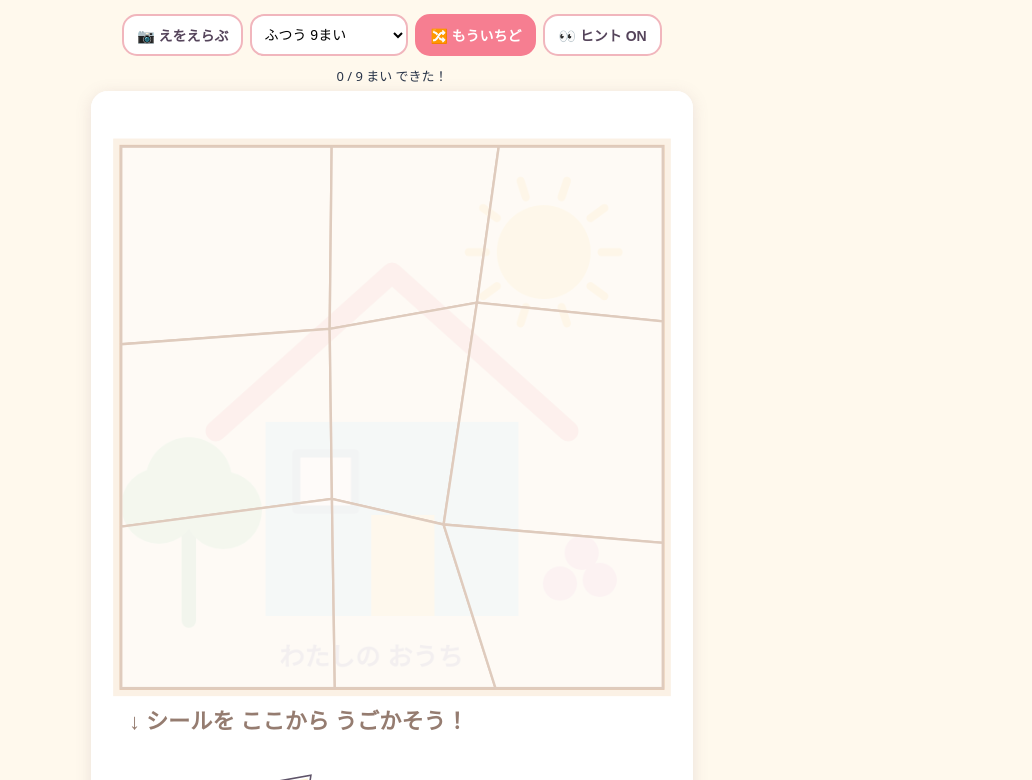
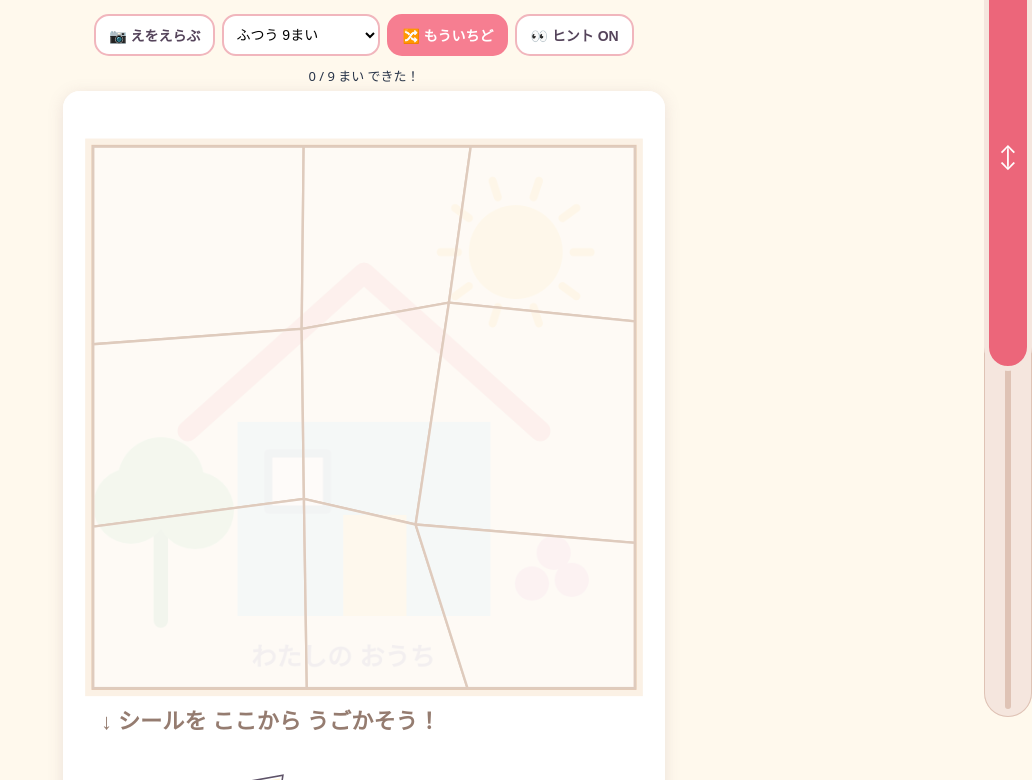
Before and after one commit to ixzaby-bot/oekaki-seal-puzzle, a plain HTML site: page index.html in a window 1280 px wide. Shown: the part 71-851 px from the top of the page, without its empty margins (248-1280 px from the left). Drawn offline with Linux system fonts and the light colour scheme.

Commit message:
Add files via upload

```diff
--- a/index.html
+++ b/index.html
@@ -1,14 +1,58 @@
 <!doctype html><html lang="ja"><head><meta charset="utf-8"><meta name="viewport" content="width=device-width,initial-scale=1,maximum-scale=1,user-scalable=no"><title>おえかきシールパズル</title><style>
 :root{font-family:system-ui,-apple-system,sans-serif;color:#283448;background:#fff9ed}*{box-sizing:border-box}body{margin:0}header{padding:13px 14px 7px;text-align:center}h1{font-size:22px;margin:0;color:#ec667a}header p{font-size:12px;margin:5px 0;color:#697386}.controls{display:flex;gap:7px;justify-content:center;flex-wrap:wrap;padding:5px 8px}button,.upload{background:#fff;border:2px solid #f1b6bd;border-radius:15px;padding:9px 13px;font-weight:700;font-size:14px;color:#55445b;cursor:pointer}.primary{background:#f67e91;color:white;border-color:#f67e91}.upload input{display:none}select{border:2px solid #f1b6bd;border-radius:14px;background:#fff;padding:8px;font-size:14px}#status{text-align:center;font-size:13px;margin:5px 0 0;min-height:19px}main{max-width:620px;margin:auto;padding:6px 9px 20px}canvas{display:block;width:100%;border-radius:17px;background:#fff;touch-action:none;box-shadow:0 3px 16px #8a64752b}footer{text-align:center;color:#697386;font-size:12px;padding:8px}#message{font-weight:bold;color:#de6177}
-</style></head><body><header><h1>🎨 おえかきシールパズル</h1><p>じぶんの絵を ばらばらシールにして あそぼう！</p></header><div class="controls"><label class="upload">📷 えをえらぶ<input id="file" type="file" accept="image/*"></label><select id="level" aria-label="難易度"><option value="2">かんたん 4まい</option><option value="3" selected>ふつう 9まい</option><option value="4">むずかしい 16まい</option></select><button class="primary" id="new">🔀 もういちど</button><button id="hint">👀 ヒント ON</button></div><div id="status">ゲームを じゅんびしています…</div><main><canvas id="game" aria-label="シールパズルのゲーム画面"></canvas></main><footer><span id="message">ぴったりのばしょに おくと カチッとはまるよ！</span><p>画像は端末内で処理します。外部へのアップロードはしません。</p></footer><script>
+/* Reserve a separate lane so the scroll control never covers game controls. */
+body{padding-right:calc(56px + env(safe-area-inset-right,0px))}
+#page-scroll{position:fixed;z-index:10;right:env(safe-area-inset-right,0px);top:12px;width:48px;height:calc(100vh - 24px);height:calc(100dvh - 24px);touch-action:none;user-select:none;-webkit-user-select:none;border-radius:24px;background:#f5e6de;box-shadow:inset 0 0 0 1px #dfc3b5}
+#page-scroll[hidden]{display:none}
+#page-scroll::before{content:'';position:absolute;top:8px;bottom:8px;left:21px;width:6px;border-radius:3px;background:#dfc3b5}
+#scroll-thumb{position:absolute;top:0;left:0;width:48px;min-height:48px;border:5px solid #f5e6de;border-radius:24px;background:#ec667a;display:flex;align-items:center;justify-content:center;color:white;font-size:22px;cursor:grab}
+#page-scroll:focus-visible{outline:3px solid #55445b;outline-offset:-3px}
+#page-scroll.scrolling #scroll-thumb{background:#c84660;cursor:grabbing}
+</style></head><body><header><h1>🎨 おえかきシールパズル</h1><p>じぶんの絵を ばらばらシールにして あそぼう！</p></header><div class="controls"><label class="upload">📷 えをえらぶ<input id="file" type="file" accept="image/*"></label><select id="level" aria-label="難易度"><option value="2">かんたん 4まい</option><option value="3" selected>ふつう 9まい</option><option value="4">むずかしい 16まい</option></select><button class="primary" id="new">🔀 もういちど</button><button id="hint">👀 ヒント ON</button></div><div id="status">ゲームを じゅんびしています…</div><main><canvas id="game" aria-label="シールパズルのゲーム画面"></canvas></main><footer><span id="message">ぴったりのばしょに おくと カチッとはまるよ！</span><p>画像は端末内で処理します。外部へのアップロードはしません。</p></footer><div id="page-scroll" role="scrollbar" aria-label="ページを上下にうごかす" aria-controls="game" aria-orientation="vertical" aria-valuemin="0" aria-valuemax="100" aria-valuenow="0" tabindex="0" hidden><span id="scroll-thumb" aria-hidden="true">↕</span></div><script>
 (()=>{'use strict';
 const canvas=document.getElementById('game'),ctx=canvas.getContext('2d');const file=document.getElementById('file'),level=document.getElementById('level'),status=document.getElementById('status'),msg=document.getElementById('message'),hintBtn=document.getElementById('hint');
 let img=null,N=3,pieces=[],board={},scale=1,drag=null,hint=true,completed=false,confetti=[],seed=0;
+const scrollTrack=document.getElementById('page-scroll'),scrollThumb=document.getElementById('scroll-thumb');
+let scrollDrag=null,scrollFrame=0;
+function scrollMetrics(){
+ const viewport=window.visualViewport,viewHeight=viewport?viewport.height:window.innerHeight;
+ const height=Math.max(0,viewHeight-24),total=document.documentElement.scrollHeight;
+ const max=Math.max(0,total-viewHeight),thumb=Math.min(height,Math.max(48,height*viewHeight/total));
+ return {height,max,thumb,travel:height-thumb,top:12+(viewport?viewport.offsetTop:0)};
+}
+function updateScroll(){
+ scrollFrame=0;const m=scrollMetrics();scrollTrack.hidden=m.max<=1||m.travel<=0;
+ scrollTrack.style.top=m.top+'px';scrollTrack.style.height=m.height+'px';scrollThumb.style.height=m.thumb+'px';
+ const ratio=m.max?Math.max(0,Math.min(1,window.scrollY/m.max)):0;
+ scrollThumb.style.transform='translateY('+(ratio*m.travel)+'px)';scrollTrack.setAttribute('aria-valuenow',Math.round(ratio*100));
+}
+function scheduleScroll(){if(!scrollFrame)scrollFrame=requestAnimationFrame(updateScroll)}
+function moveScroll(e){
+ const m=scrollMetrics();if(!scrollDrag||!m.travel)return;
+ const y=e.clientY-scrollTrack.getBoundingClientRect().top-scrollDrag.offset;
+ window.scrollTo(0,Math.max(0,Math.min(1,y/m.travel))*m.max);updateScroll();
+}
+scrollTrack.addEventListener('pointerdown',e=>{
+ if(drag||scrollDrag||!e.isPrimary||e.button!==0)return;
+ e.preventDefault();e.stopPropagation();const m=scrollMetrics();
+ scrollDrag={id:e.pointerId,offset:e.target===scrollThumb?e.clientY-scrollThumb.getBoundingClientRect().top:m.thumb/2};
+ scrollTrack.setPointerCapture(e.pointerId);scrollTrack.classList.add('scrolling');moveScroll(e);
+});
+scrollTrack.addEventListener('pointermove',e=>{if(scrollDrag&&e.pointerId===scrollDrag.id){e.preventDefault();moveScroll(e)}});
+function endScroll(e){if(!scrollDrag||e.pointerId!==scrollDrag.id)return;scrollDrag=null;scrollTrack.classList.remove('scrolling');if(scrollTrack.hasPointerCapture(e.pointerId))scrollTrack.releasePointerCapture(e.pointerId)}
+for(const type of ['pointerup','pointercancel','lostpointercapture'])scrollTrack.addEventListener(type,endScroll);
+scrollTrack.addEventListener('keydown',e=>{
+ if(drag)return;const m=scrollMetrics(),steps={ArrowDown:60,ArrowUp:-60,PageDown:window.innerHeight*.8,PageUp:-window.innerHeight*.8,Home:-m.max,End:m.max};
+ if(Object.prototype.hasOwnProperty.call(steps,e.key)){e.preventDefault();window.scrollTo(0,Math.max(0,Math.min(m.max,window.scrollY+steps[e.key])));scheduleScroll()}
+});
+window.addEventListener('scroll',scheduleScroll,{passive:true});window.addEventListener('resize',scheduleScroll);
+if(window.visualViewport){window.visualViewport.addEventListener('resize',scheduleScroll);window.visualViewport.addEventListener('scroll',scheduleScroll)}
+if(window.ResizeObserver)new ResizeObserver(scheduleScroll).observe(document.body);
 const W=380,H=650;function rand(a,b){return a+Math.random()*(b-a)}
 function sample(){const c=document.createElement('canvas');c.width=600;c.height=600;const g=c.getContext('2d');g.fillStyle='#fff4d6';g.fillRect(0,0,600,600);g.lineCap='round';g.lineJoin='round';g.strokeStyle='#ed736b';g.lineWidth=23;g.beginPath();g.moveTo(105,315);g.lineTo(300,140);g.lineTo(495,315);g.stroke();g.fillStyle='#8bd3e9';g.fillRect(160,305,280,215);g.fillStyle='#ffd06b';g.fillRect(277,408,70,112);g.fillStyle='#fff';g.fillRect(194,340,65,62);g.strokeStyle='#6d9cc5';g.lineWidth=9;g.strokeRect(194,340,65,62);g.fillStyle='#ffc743';g.beginPath();g.arc(468,117,52,0,Math.PI*2);g.fill();g.strokeStyle='#ffb932';g.lineWidth=9;for(let i=0;i<10;i++){let a=i*Math.PI/5;g.beginPath();g.moveTo(468+64*Math.cos(a),117+64*Math.sin(a));g.lineTo(468+83*Math.cos(a),117+83*Math.sin(a));g.stroke()}g.strokeStyle='#6aaf70';g.lineWidth=16;g.beginPath();g.moveTo(75,525);g.lineTo(75,388);g.stroke();g.fillStyle='#80c97d';for(const [x,y,r] of [[75,370,48],[42,398,42],[113,403,43]]){g.beginPath();g.arc(x,y,r,0,7);g.fill()}g.fillStyle='#e789af';for(const [x,y] of [[510,450],[530,480],[486,484]]){g.beginPath();g.arc(x,y,19,0,7);g.fill()}g.fillStyle='#6f628e';g.font='bold 28px sans-serif';g.fillText('わたしの おうち',175,575);img=c;start()}
 function makePieces(){const S=board.size,Nn=N;const pts=[];for(let j=0;j<=N;j++){pts[j]=[];for(let i=0;i<=N;i++){pts[j][i]={x:i*S/N+(i===0||i===N?0:rand(-.22,.22)*S/N),y:j*S/N+(j===0||j===N?0:rand(-.22,.22)*S/N)}}}pieces=[];for(let j=0;j<N;j++)for(let i=0;i<N;i++){let verts=[pts[j][i],pts[j][i+1],pts[j+1][i+1],pts[j+1][i]].map(p=>({x:p.x,y:p.y}));let minX=Math.min(...verts.map(p=>p.x)),maxX=Math.max(...verts.map(p=>p.x)),minY=Math.min(...verts.map(p=>p.y)),maxY=Math.max(...verts.map(p=>p.y));pieces.push({verts,minX,maxX,minY,maxY,cx:(minX+maxX)/2,cy:(minY+maxY)/2,x:0,y:0,locked:false,id:j*N+i})}let order=[...pieces.keys()].sort(()=>Math.random()-.5);let cols=3,slotW=(W-30)/cols,slotH=94;pieces.forEach((p,k)=>{let q=order.indexOf(k),c=q%cols,r=Math.floor(q/cols);p.x=15+c*slotW+slotW/2-p.cx;p.y=board.bottom+43+r*slotH+slotH/2-p.cy;});}
-function start(){N=+level.value;completed=false;confetti=[];let availableWidth=W-38;board={x:19,y:35,size:availableWidth};board.bottom=board.y+board.size;makePieces();status.textContent='0 / '+pieces.length+' まい できた！';msg.textContent='ぴったりのばしょに おくと カチッとはまるよ！';resize();draw()}
-function resize(){const r=canvas.getBoundingClientRect();let w=r.width||380;scale=w/W;let rows=Math.ceil(N*N/3);let h=Math.max(580,board.bottom+70+rows*94+20);canvas.style.height=(h*scale)+'px';let dpr=Math.min(window.devicePixelRatio||1,2);canvas.width=Math.round(w*dpr);canvas.height=Math.round(h*scale*dpr);ctx.setTransform(dpr*scale,0,0,dpr*scale,0,0);draw()}
+function start(){cancelDrag();N=+level.value;completed=false;confetti=[];let availableWidth=W-38;board={x:19,y:35,size:availableWidth};board.bottom=board.y+board.size;makePieces();status.textContent='0 / '+pieces.length+' まい できた！';msg.textContent='ぴったりのばしょに おくと カチッとはまるよ！';resize();draw()}
+function resize(){cancelDrag();scheduleScroll();const r=canvas.getBoundingClientRect();let w=r.width||380;scale=w/W;let rows=Math.ceil(N*N/3);let h=Math.max(580,board.bottom+70+rows*94+20);canvas.style.height=(h*scale)+'px';let dpr=Math.min(window.devicePixelRatio||1,2);canvas.width=Math.round(w*dpr);canvas.height=Math.round(h*scale*dpr);ctx.setTransform(dpr*scale,0,0,dpr*scale,0,0);draw()}
 function path(p,dx=0,dy=0){ctx.beginPath();p.verts.forEach((v,i)=>i?ctx.lineTo(board.x+v.x+dx,board.y+v.y+dy):ctx.moveTo(board.x+v.x+dx,board.y+v.y+dy));ctx.closePath()}
 function imageCover(){if(!img)return;let iw=img.naturalWidth||img.width,ih=img.naturalHeight||img.height,s=Math.min(iw,ih),sx=(iw-s)/2,sy=(ih-s)/2;ctx.drawImage(img,sx,sy,s,s,board.x,board.y,board.size,board.size)}
 function draw(){if(!img)return;let rows=Math.ceil(N*N/3),h=Math.max(580,board.bottom+70+rows*94+20);ctx.clearRect(0,0,W,h);ctx.fillStyle='#fff';ctx.fillRect(0,0,W,h);ctx.fillStyle='#fbf1e5';ctx.fillRect(board.x-5,board.y-5,board.size+10,board.size+10);ctx.save();ctx.globalAlpha=hint ? 0.25 : 0.055;imageCover();ctx.restore();ctx.strokeStyle='#e4c4aa';ctx.lineWidth=2;ctx.strokeRect(board.x,board.y,board.size,board.size);for(const p of pieces){if(p.locked)continue;path(p);ctx.fillStyle='#ffffffb0';ctx.fill();ctx.strokeStyle='#dfcbbd';ctx.lineWidth=1.5;ctx.stroke()}ctx.font='bold 14px system-ui';ctx.fillStyle='#957c70';ctx.fillText('↓ シールを ここから うごかそう！',24,board.bottom+26);
@@ -16,6 +60,6 @@ for(const p of pieces){if(drag && p===drag.piece)continue;drawPiece(p)}if(drag)d
 function drawPiece(p){ctx.save();let dx=p.locked?0:p.x,dy=p.locked?0:p.y;path(p,dx,dy);ctx.clip();ctx.translate(dx,dy);imageCover();ctx.restore();path(p,dx,dy);ctx.strokeStyle=p.locked?'#ffffff77':'#ffffff';ctx.lineWidth=p.locked?1:3;ctx.stroke();if(!p.locked){ctx.strokeStyle='#5e5368';ctx.lineWidth=1;ctx.stroke()}}
 function point(e){const r=canvas.getBoundingClientRect();return{x:(e.clientX-r.left)/scale,y:(e.clientY-r.top)/scale}}
 function hit(p,x,y){let v=p.verts.map(a=>({x:board.x+a.x+p.x,y:board.y+a.y+p.y}));let inside=false;for(let i=0,j=v.length-1;i<v.length;j=i++){if((v[i].y>y)!==(v[j].y>y)&&x<(v[j].x-v[i].x)*(y-v[i].y)/(v[j].y-v[i].y)+v[i].x)inside=!inside}return inside}
-canvas.addEventListener('pointerdown',e=>{if(completed)return;let a=point(e);for(let k=pieces.length-1;k>=0;k--){let p=pieces[k];if(!p.locked&&hit(p,a.x,a.y)){drag={piece:p,ox:a.x-p.x,oy:a.y-p.y};pieces.splice(k,1);pieces.push(p);if(canvas.setPointerCapture){try{canvas.setPointerCapture(e.pointerId)}catch(err){}}draw();break}}});canvas.addEventListener('pointermove',e=>{if(!drag)return;let a=point(e),p=drag.piece;p.x=a.x-drag.ox;p.y=a.y-drag.oy;draw()});function release(){if(!drag)return;let p=drag.piece;drag=null;if(Math.hypot(p.x,p.y)<Math.max(23,board.size/N*.33)){p.x=0;p.y=0;p.locked=true;let count=pieces.filter(x=>x.locked).length;status.textContent=count+' / '+pieces.length+' まい できた！';if(count===pieces.length){completed=true;msg.textContent='すごい！ ぜんぶ できたね！';for(let i=0;i<80;i++)confetti.push({x:rand(10,370),y:rand(20,board.bottom),color:['#ff7b9d','#f7c74b','#76cdd2','#aa91e8'][i%4]})}}draw()};canvas.addEventListener('pointerup',release);canvas.addEventListener('pointercancel',release);window.addEventListener('pointerup',release);
+canvas.addEventListener('pointerdown',e=>{if(completed||drag||scrollDrag||!e.isPrimary||e.button!==0)return;let a=point(e);for(let k=pieces.length-1;k>=0;k--){let p=pieces[k];if(!p.locked&&hit(p,a.x,a.y)){e.preventDefault();drag={id:e.pointerId,piece:p,ox:a.x-p.x,oy:a.y-p.y};pieces.splice(k,1);pieces.push(p);if(canvas.setPointerCapture){try{canvas.setPointerCapture(e.pointerId)}catch(err){}}draw();break}}});canvas.addEventListener('pointermove',e=>{if(!drag||e.pointerId!==drag.id)return;e.preventDefault();let a=point(e),p=drag.piece;p.x=a.x-drag.ox;p.y=a.y-drag.oy;draw()});function cancelDrag(e){if(!drag||(e&&e.pointerId!==drag.id))return;const id=drag.id;drag=null;if(canvas.hasPointerCapture(id))canvas.releasePointerCapture(id);draw()}function release(e){if(!drag||e.pointerId!==drag.id)return;let p=drag.piece;cancelDrag(e);if(Math.hypot(p.x,p.y)<Math.max(23,board.size/N*.33)){p.x=0;p.y=0;p.locked=true;let count=pieces.filter(x=>x.locked).length;status.textContent=count+' / '+pieces.length+' まい できた！';if(count===pieces.length){completed=true;msg.textContent='すごい！ ぜんぶ できたね！';for(let i=0;i<80;i++)confetti.push({x:rand(10,370),y:rand(20,board.bottom),color:['#ff7b9d','#f7c74b','#76cdd2','#aa91e8'][i%4]})}}draw()};canvas.addEventListener('pointerup',release);canvas.addEventListener('pointercancel',cancelDrag);canvas.addEventListener('lostpointercapture',cancelDrag);window.addEventListener('pointerup',release);
 file.addEventListener('change',e=>{const f=e.target.files && e.target.files[0];if(!f)return;if(!f.type.startsWith('image/')){alert('画像ファイルを選んでね');return}const u=URL.createObjectURL(f),im=new Image();im.onload=()=>{img=im;URL.revokeObjectURL(u);start()};im.onerror=()=>{URL.revokeObjectURL(u);alert('この画像は読み込めませんでした')};im.src=u});level.addEventListener('change',start);document.getElementById('new').addEventListener('click',start);hintBtn.addEventListener('click',()=>{hint=!hint;hintBtn.textContent=hint?'👀 ヒント ON':'🙈 ヒント OFF';draw()});window.addEventListener('resize',resize);try{sample()}catch(err){status.textContent='起動エラー: '+err.message;console.error(err)};})();
 </script></body></html>
```
